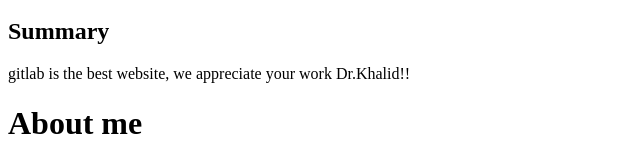
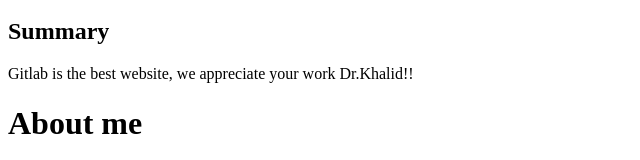
Before and after one commit to cpit405-spring-25-IT3/lab-2-html-Abdulrahman-Barashid, a plain HTML site: page index.html in a window 1280 px wide. Shown: the part 635-795 px from the top of the page, 0-640 px from the left. Drawn offline with Linux system fonts and the light colour scheme.

Commit message:
Update index.html

```diff
--- a/index.html
+++ b/index.html
@@ -45,7 +45,7 @@
   <h1>Heading elements</h1>
 
   <h2>Summary</h2>
-  <p>gitlab is the best website, we appreciate your work Dr.Khalid!!</p>
+  <p>Gitlab is the best website, we appreciate your work Dr.Khalid!!</p>
 
   <h1>About me</h1>
   <h2>Nothing!</h2>
```
